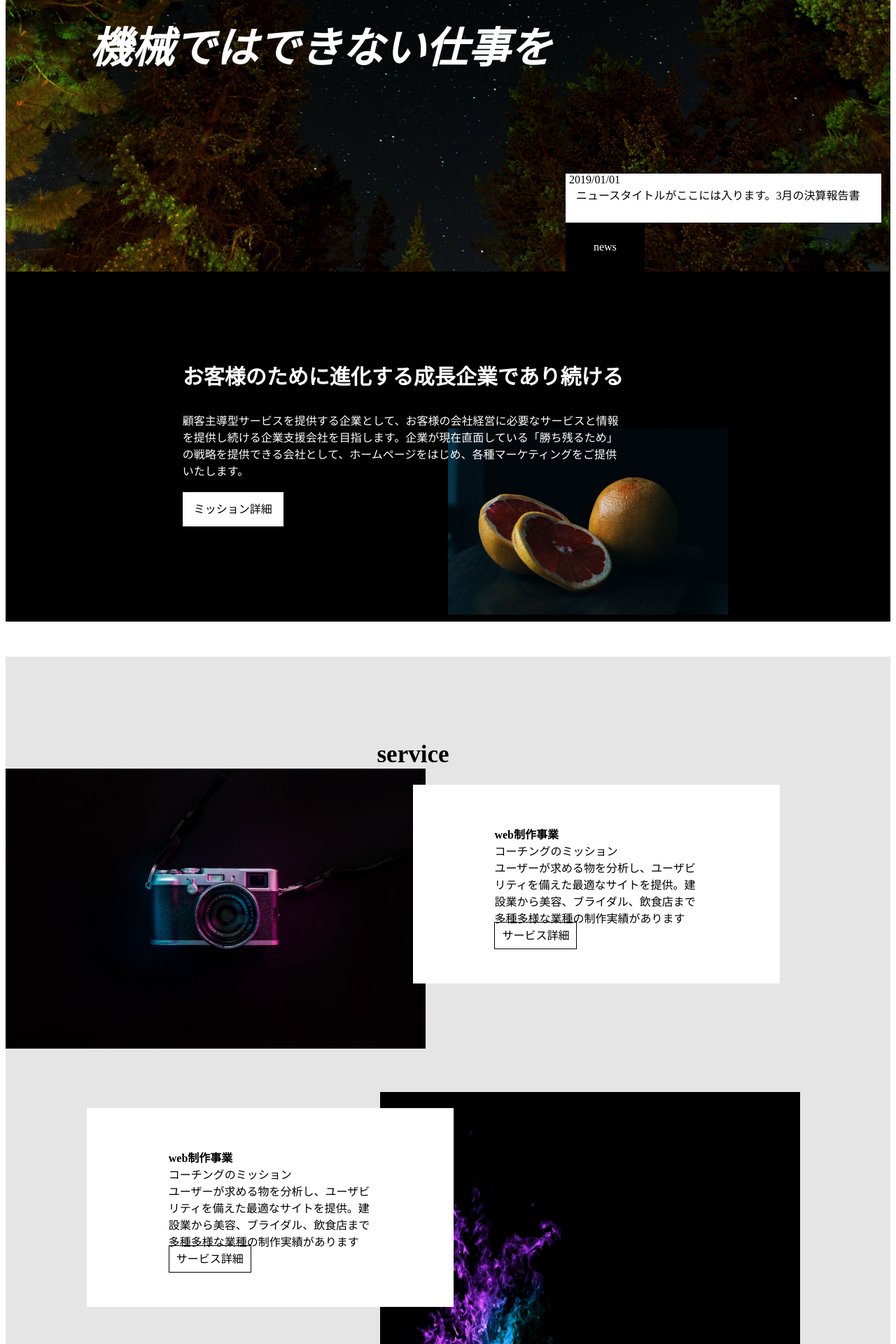
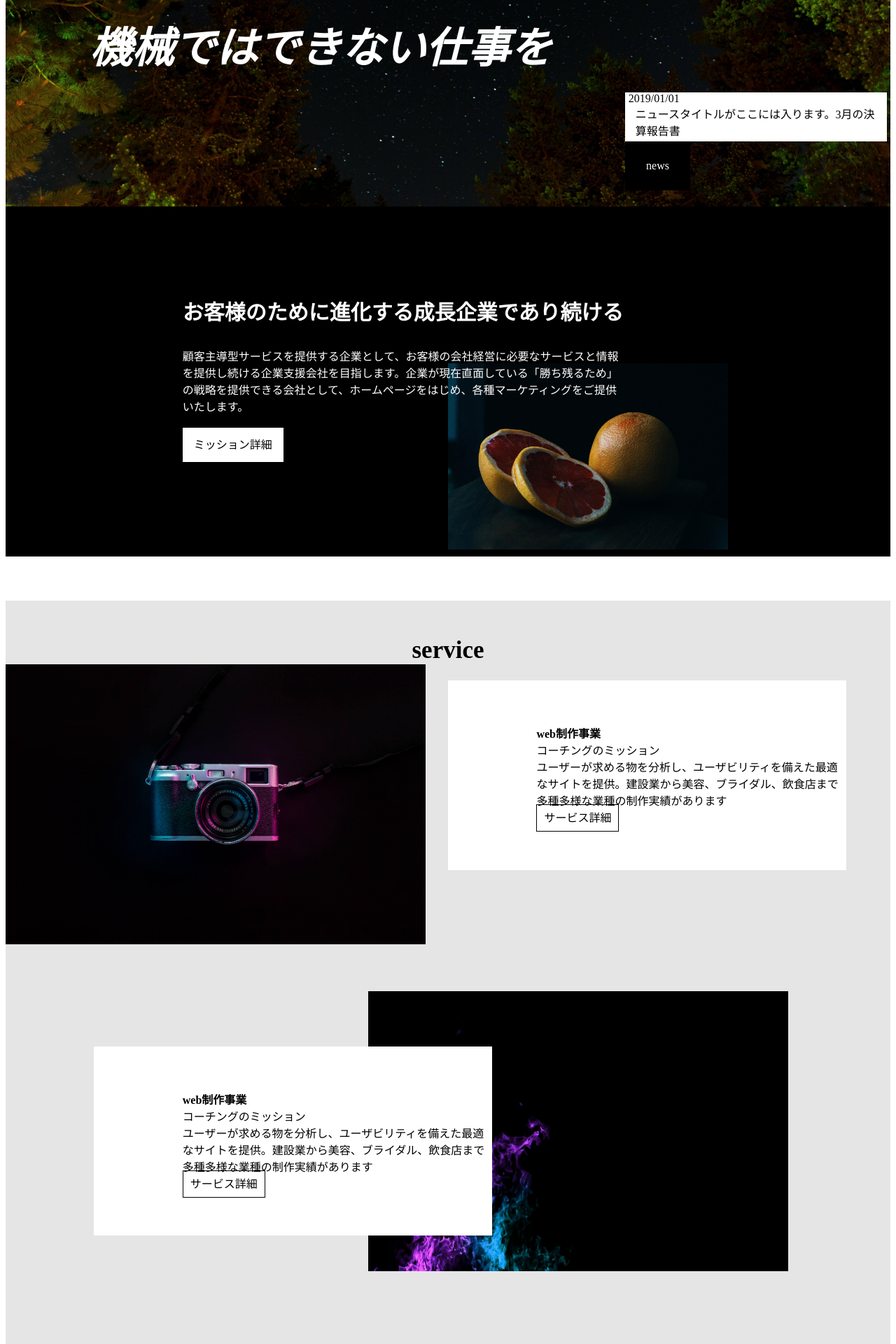
Before and after one commit to yuka1007/lp3-vue, a Vue app: page / in a window 1280 px wide. Shown: the part 360-2280 px from the top of the page at 70% size. Built offline with nearby package versions, Linux system fonts and the light colour scheme.

Commit message:
eleventh commit

```diff
--- a/src/App.vue
+++ b/src/App.vue
@@ -256,7 +256,7 @@ input, select {
   z-index: 9;
 }
 .news-flex {
-  margin: -200px -100px 0 800px;
+  margin: -25% -7% 0 70%;
   z-index: 999;
   position: relative;
 }
@@ -269,7 +269,7 @@ input, select {
 .mission {
   position: relative;
   background: #000;
-  margin: 40px 0 50px 0;
+  margin: 5% 0 5% 0;
   z-index: 9;
   height: 500px;
 }
@@ -314,12 +314,12 @@ input, select {
 /*------------------------*/
 .service {
   background: #e5e5e5;
-  padding: 100px 100px 400px 0;
+  padding: 2% 0 40% 0;
 }
 
 .service-title {
   text-align: center;
-  padding: 20px 0 0 0;
+  padding: 2% 0 0 0;
   font-size: 40px;
 }
 
@@ -329,11 +329,11 @@ input, select {
 }
 
 .service-img {
-  width: 80px;
+  width: 10px;
 }
 
 .service-img_second {
-  margin: 0% 500% 0% 1%;
+  margin: 0% 0 -10% 1%;
 }
 
 .service-content_inner {
@@ -342,21 +342,20 @@ input, select {
   left: 50%;
   background: #fff;
   width: 45%;
-  padding: 5% 10% 5% 10%;
+  padding: 5% 0 5% 10%;
   box-sizing: border-box;
 }
 
 .service-content_inner-second {
   left: 10%;
   background: #fff;
-  margin: 20px 0 0 0;
+  margin: 6% 0 0 0;
   display:block;
-
 }
 
 .service-img_second {
   position: absolute;
-  left: 45%;
+  left: 40%;
 }
 
 .service-btn {
@@ -391,6 +390,7 @@ input, select {
 
 .company-img {
   background: url(./assets/company.jpeg)center/cover no-repeat;
+  margin: 0 3%;
 }
 
 .recruit-img {
@@ -417,7 +417,7 @@ input, select {
 .faq {
   width: 70%;
   background: #000;
-  margin: 0 auto 10%;
+  margin: -15% 10% 10% 10%;
   padding: 50px;
 }
 
@@ -463,7 +463,7 @@ input, select {
 
 .contact-btn {
   text-align: center;
-  margin: 360px;
+  margin: 50% 5% 10% 40%;
   background: none;
   border: 1px solid #fff;
   color: #fff;
--- a/src/components/CommonFooter.vue
+++ b/src/components/CommonFooter.vue
@@ -33,7 +33,7 @@
 }
 .header-logo{
   text-align: left;
-  margin: 0 0 0 5%;
+  margin: 0 0 0 8%;
   color: white;
 }
 
@@ -43,7 +43,7 @@
 
   .header-nav li{
     display: inline-block;
-    margin-left: 70px;
+    margin: 0 8% 0 2%;
     color:#fff;
   }
 
@@ -51,56 +51,5 @@
   display: flex;
 }
 
-  .catchcopy {
-    top: 50%;
-    left: 50%;
-    width: 80%;
-    text-align: center;
-    transform: translate(-50%, -50%);
-  }
-  .news {
-    width: 100%;
-  }
-  .mission-content {
-    padding: 10% 0;
-    margin: 0 auto;
-  }
-  .service-content_inner {
-    width: 60%;
-    left: 10%;
-  }
-  .service-img {
-    width: 70%;
-    margin-left: 30%;
-  }
-  .service-img_second {
-    margin: 0 30% 0 0;
-  }
-  .service-content_inner-second {
-    left: 30%;
-  }
-  .service-content {
-    margin: 0 auto;
-  }
-  .service-content_inner {
-    width: 90%;
-    position: inherit;
-    background: rgba(12, 12, 12, 0.8);
-    left: 5%;
-  }
-  .service-img {
-    width: 90%;
-    margin: 0 auto;
-  }
-  .recruit-company_size {
-    width: 100%;
-  }
-  .faq-title {
-    font-size: 30px;
-  }
-  .top-footer {
-    margin: 0;
-    width: 100%;
-    text-align: center;
-  }
+
 </style>
```
